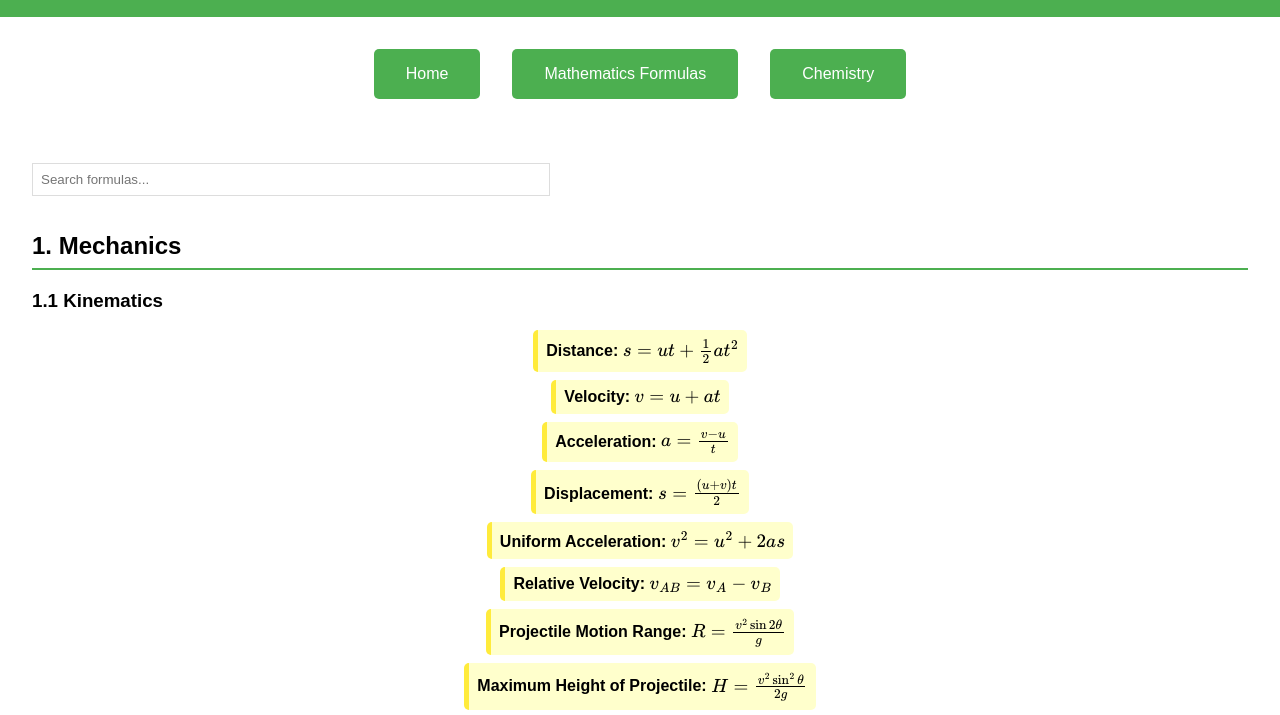
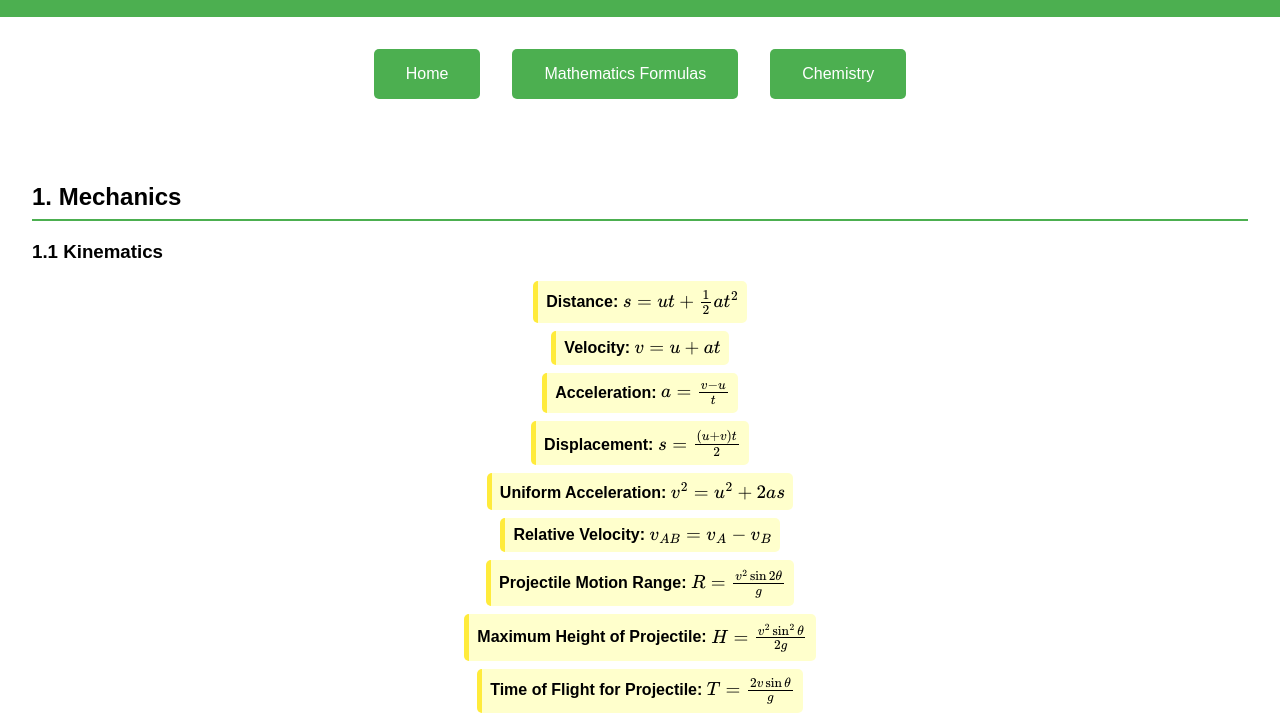
Before and after one commit to samir-2908/JRM-FORMULAS, a website: page Physics.html in a window 1280 px wide. Shown: the part 95-810 px from the top of the page. Drawn offline with nearby package versions, Linux system fonts and the light colour scheme.

Commit message:
Update Physics.html

```diff
--- a/Physics.html
+++ b/Physics.html
@@ -86,7 +86,7 @@
         <a href="chemistry.html">Chemistry</a>
     </nav>
     <div class="container">
-        <input type="text" id="search" placeholder="Search formulas..." onkeyup="searchFormulas()">
+
 
         <div class="formula">
             <h2>1. Mechanics</h2>
```
